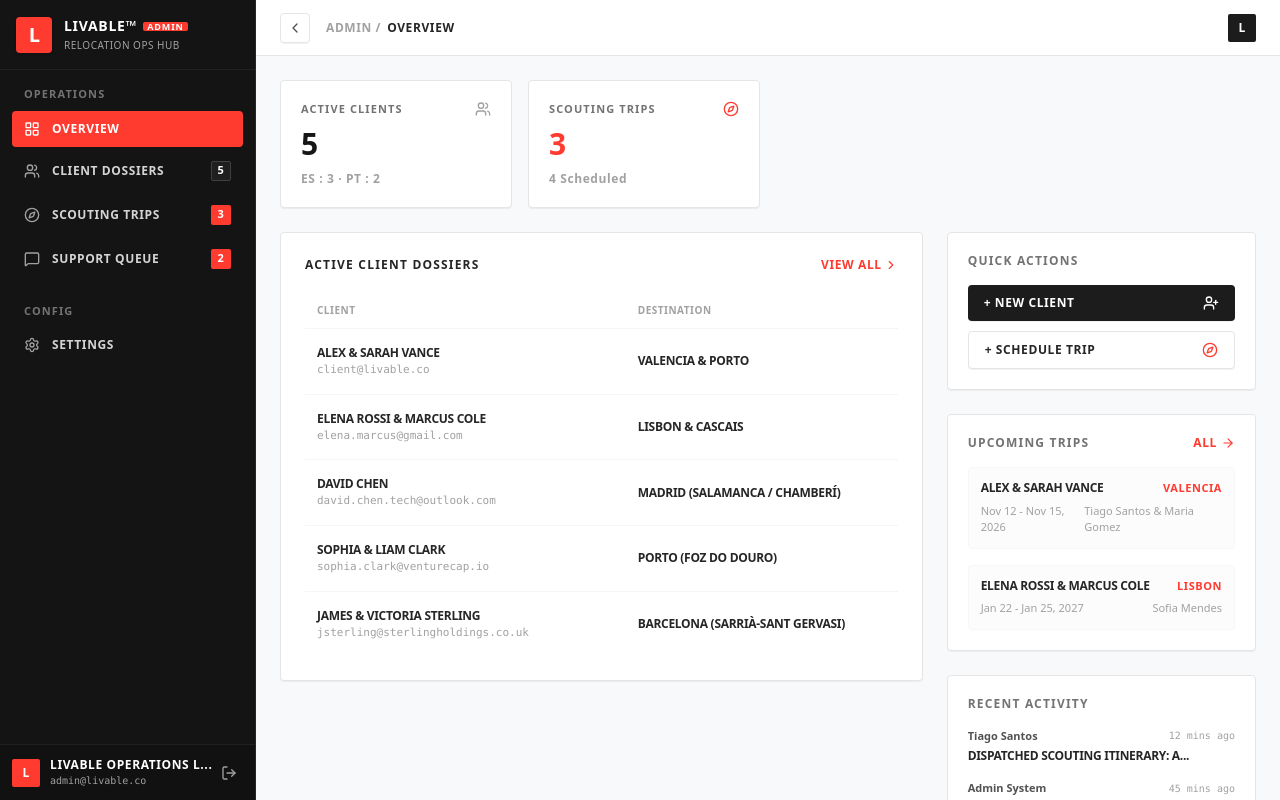
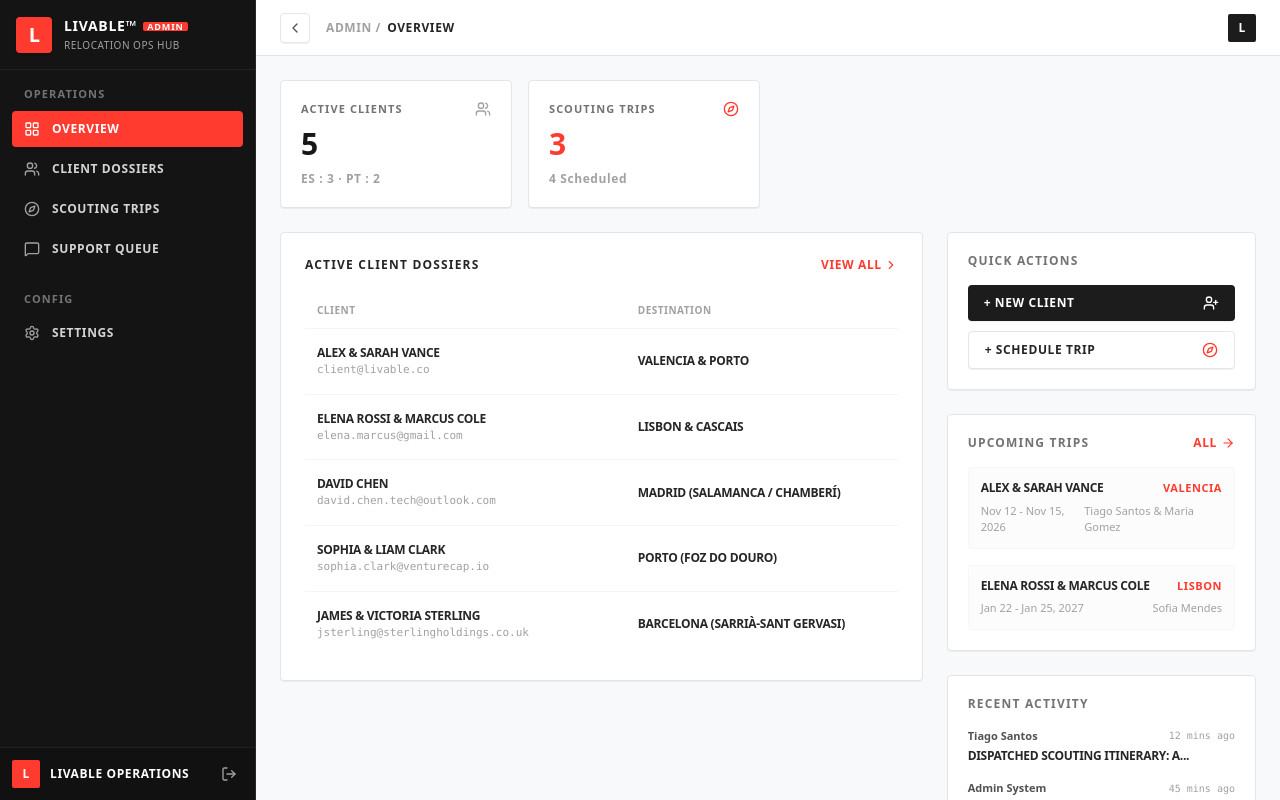
Before and after one commit to murad403/livable-admin, a Next.js app: page / in a window 1280 px wide. Built offline with nearby package versions, Linux system fonts and the light colour scheme; no server answers.

Commit message:
feat: add AdminSidebar component for admin dashboard layout

```diff
--- a/src/components/layout/AdminSidebar.tsx
+++ b/src/components/layout/AdminSidebar.tsx
@@ -8,10 +8,6 @@ import {
   Users,
   Compass,
   MessageSquare,
-  UserCheck,
-  BookOpen,
-  BarChart2,
-  Bell,
   Settings,
   LogOut,
   X,
@@ -22,10 +18,6 @@ interface NavItem {
   label: string;
   href: string;
   icon: React.ElementType;
-  badge?: {
-    text: string;
-    variant: 'default' | 'danger';
-  };
 }
 
 interface NavGroup {
@@ -50,21 +42,18 @@ const navGroups: NavGroup[] = [
         label: 'CLIENT DOSSIERS',
         href: '/client-dossiers',
         icon: Users,
-        badge: { text: '5', variant: 'default' },
       },
       {
         id: 'scouting-trips',
         label: 'SCOUTING TRIPS',
         href: '/scouting-trips',
         icon: Compass,
-        badge: { text: '3', variant: 'danger' },
       },
       {
         id: 'support-queue',
         label: 'SUPPORT QUEUE',
         href: '/support-queue',
         icon: MessageSquare,
-        badge: { text: '2', variant: 'danger' },
       },
     ],
   },
@@ -222,23 +211,6 @@ export default function AdminSidebar({
                           />
                           {!isCollapsed && <span>{item.label}</span>}
                         </div>
-
-                        {/* Badge if present */}
-                        {item.badge && (
-                          <span
-                            className={`text-[11px] font-bold flex items-center justify-center rounded-xs ${
-                              isCollapsed
-                                ? 'absolute -top-1 -right-1 w-4 h-4 text-[9px] rounded-full'
-                                : 'w-5 h-5'
-                            } ${
-                              item.badge.variant === 'danger'
-                                ? 'bg-[#ff3b30] text-white'
-                                : 'bg-[#1f1f1f] border border-neutral-700 text-white'
-                            }`}
-                          >
-                            {item.badge.text}
-                          </span>
-                        )}
                       </Link>
                     );
                   })}
@@ -262,10 +234,7 @@ export default function AdminSidebar({
               {!isCollapsed && (
                 <div className="flex flex-col min-w-0">
                   <span className="text-xs font-bold text-white uppercase tracking-wider truncate">
-                    LIVABLE OPERATIONS L...
-                  </span>
-                  <span className="text-[10px] text-neutral-400 truncate font-mono">
-                    admin@livable.co
+                    LIVABLE OPERATIONS
                   </span>
                 </div>
               )}
```
